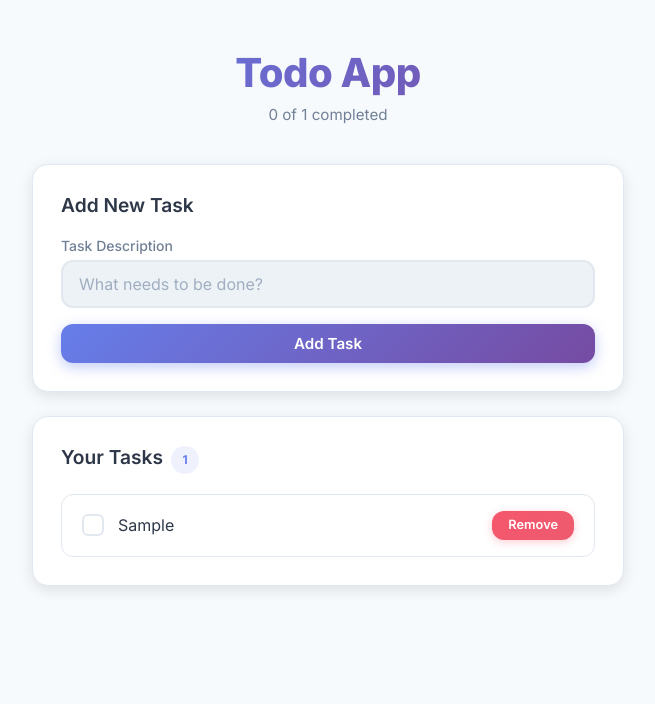
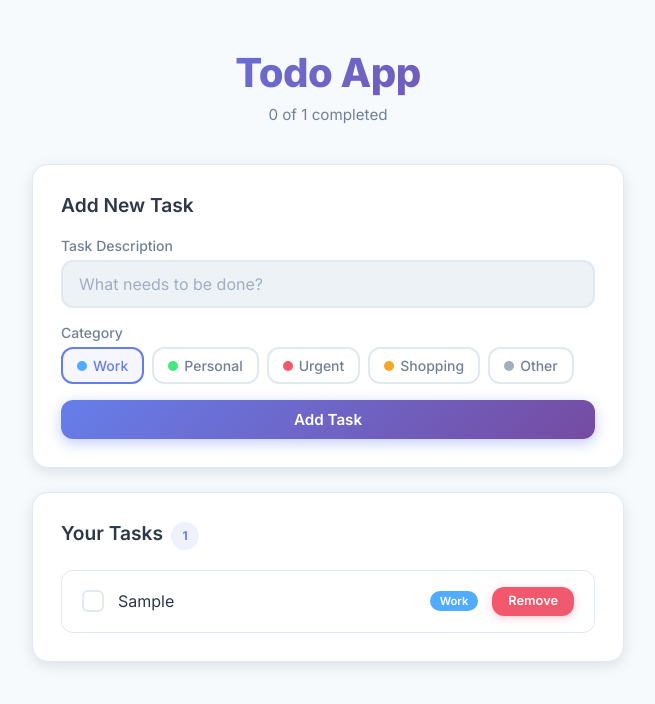
Before and after one commit to basharinandrej/todo-AI, a React (Vite) app: page / in a window 1280 px wide. Both pictures are taken after typing "Sample" into the empty fields and a click on the button "Add Task". Shown: the top 704 px of the page, without its empty margins (312-967 px from the left). Built offline with nearby package versions, Linux system fonts and the light colour scheme.

Commit message:
add categories features for task

```diff
--- a/src/TaskFormPage.tsx
+++ b/src/TaskFormPage.tsx
@@ -1,5 +1,6 @@
 import { useState } from 'react';
 import type { Todo } from '../store/types';
+import { CATEGORIES } from '../store/types';
 import Form from './shared/Form';
 import Input from './shared/Input';
 import Button from './shared/Button';
@@ -10,11 +11,12 @@ interface TaskFormPageProps {
 
 export default function TaskFormPage({ addTodo }: TaskFormPageProps) {
   const [taskText, setTaskText] = useState('');
+  const [categoryId, setCategoryId] = useState(CATEGORIES[0].id);
 
   const handleSubmit = (e: React.FormEvent) => {
     e.preventDefault();
     if (taskText.trim()) {
-      addTodo({ id: Date.now().toString(), text: taskText });
+      addTodo({ id: Date.now().toString(), text: taskText, categoryId });
       setTaskText('');
     }
   };
@@ -31,6 +33,30 @@ export default function TaskFormPage({ addTodo }: TaskFormPageProps) {
           value={taskText}
           onChange={(e) => setTaskText(e.target.value)}
         />
+        <div className="form-group">
+          <label className="form-label">Category</label>
+          <div className="category-select-wrapper">
+            {CATEGORIES.map((cat) => (
+              <label
+                key={cat.id}
+                className={'category-option' + (categoryId === cat.id ? ' selected' : '')}
+              >
+                <input
+                  type="radio"
+                  name="category"
+                  value={cat.id}
+                  checked={categoryId === cat.id}
+                  onChange={(e) => setCategoryId(e.target.value)}
+                />
+                <span
+                  className="category-dot"
+                  style={{ backgroundColor: cat.color }}
+                />
+                {cat.name}
+              </label>
+            ))}
+          </div>
+        </div>
         <Button type="submit">Add Task</Button>
       </Form>
     </div>
--- a/src/TaskListPage.tsx
+++ b/src/TaskListPage.tsx
@@ -1,10 +1,15 @@
 import type { Todo } from '../store/types';
+import { CATEGORIES } from '../store/types';
 import Button from './shared/Button';
 
 interface TaskListPageProps {
   todos: Todo[];
   toggleTodo: (id: string) => void;
   removeTodo: (id: string) => void;
+}
+
+function getCategory(todo: Todo) {
+  return CATEGORIES.find((c) => c.id === todo.categoryId);
 }
 
 export default function TaskListPage({
@@ -23,10 +28,12 @@ export default function TaskListPage({
 
   return (
     <ul className="todo-list">
-      {todos.map((todo) => (
+      {todos.map((todo) => {
+        const category = getCategory(todo);
+        return (
           <li
             key={todo.id}
-          className={`todo-item${todo.completed ? ' completed' : ''}`}
+            className={'todo-item' + (todo.completed ? ' completed' : '')}
           >
             <label className="checkbox-wrapper">
               <input
@@ -36,6 +43,14 @@ export default function TaskListPage({
               />
             </label>
             <span className="todo-text">{todo.text}</span>
+            {category && (
+              <span
+                className="category-badge"
+                style={{ backgroundColor: category.color }}
+              >
+                {category.name}
+              </span>
+            )}
             <Button
               variant="danger"
               onClick={() => removeTodo(todo.id)}
@@ -43,7 +58,8 @@ export default function TaskListPage({
               Remove
             </Button>
           </li>
-      ))}
+        );
+      })}
     </ul>
   );
 }
--- a/src/index.css
+++ b/src/index.css
@@ -318,6 +318,61 @@ body {
   margin-left: 8px;
 }
 
+/* Category Selector */
+.category-select-wrapper {
+  display: flex;
+  flex-wrap: wrap;
+  gap: 8px;
+}
+
+.category-option {
+  display: flex;
+  align-items: center;
+  gap: 6px;
+  padding: 8px 14px;
+  border: 2px solid var(--border);
+  border-radius: var(--radius-md);
+  cursor: pointer;
+  font-size: 0.875rem;
+  font-weight: 500;
+  color: var(--text-secondary);
+  transition: all var(--transition);
+  user-select: none;
+}
+
+.category-option:hover {
+  border-color: var(--border-focus);
+}
+
+.category-option.selected {
+  border-color: var(--gradient-1);
+  color: var(--gradient-1);
+  background: rgba(102, 126, 234, 0.06);
+}
+
+.category-option input[type="radio"] {
+  display: none;
+}
+
+.category-dot {
+  width: 10px;
+  height: 10px;
+  border-radius: 50%;
+  flex-shrink: 0;
+}
+
+/* Category Badge in Task List */
+.category-badge {
+  display: inline-flex;
+  align-items: center;
+  padding: 3px 10px;
+  font-size: 0.7rem;
+  font-weight: 600;
+  color: #fff;
+  border-radius: 20px;
+  white-space: nowrap;
+}
+
 /* Responsive */
 @media (max-width: 480px) {
   .app-container {
--- a/src/utils/indexedDB.ts
+++ b/src/utils/indexedDB.ts
@@ -4,7 +4,7 @@ import type { Todo } from '../../store/types';
 
 export const initDB = (): Promise<IDBDatabase> => {
   return new Promise((resolve, reject) => {
-    const request = indexedDB.open('TodoDB', 1);
+    const request = indexedDB.open('TodoDB', 2);
 
     request.onerror = () => {
       reject(new Error('Failed to open IndexedDB'));
--- a/store/types.ts
+++ b/store/types.ts
@@ -1,8 +1,23 @@
+export interface Category {
+  id: string;
+  name: string;
+  color: string;
+}
+
 export interface Todo {
   id: string;
   text: string;
   completed: boolean;
+  categoryId: string;
 }
+
+export const CATEGORIES: Category[] = [
+  { id: 'work', name: 'Work', color: '#4facfe' },
+  { id: 'personal', name: 'Personal', color: '#43e97b' },
+  { id: 'urgent', name: 'Urgent', color: '#f5576c' },
+  { id: 'shopping', name: 'Shopping', color: '#f5a623' },
+  { id: 'other', name: 'Other', color: '#a0aec0' },
+];
 
 export interface TodoStore {
   todos: Todo[];
```
Also changed, not shown: 1 other file (tests, documents, lock files or other folders). Lines whose indentation alone changed are shown as unchanged.
